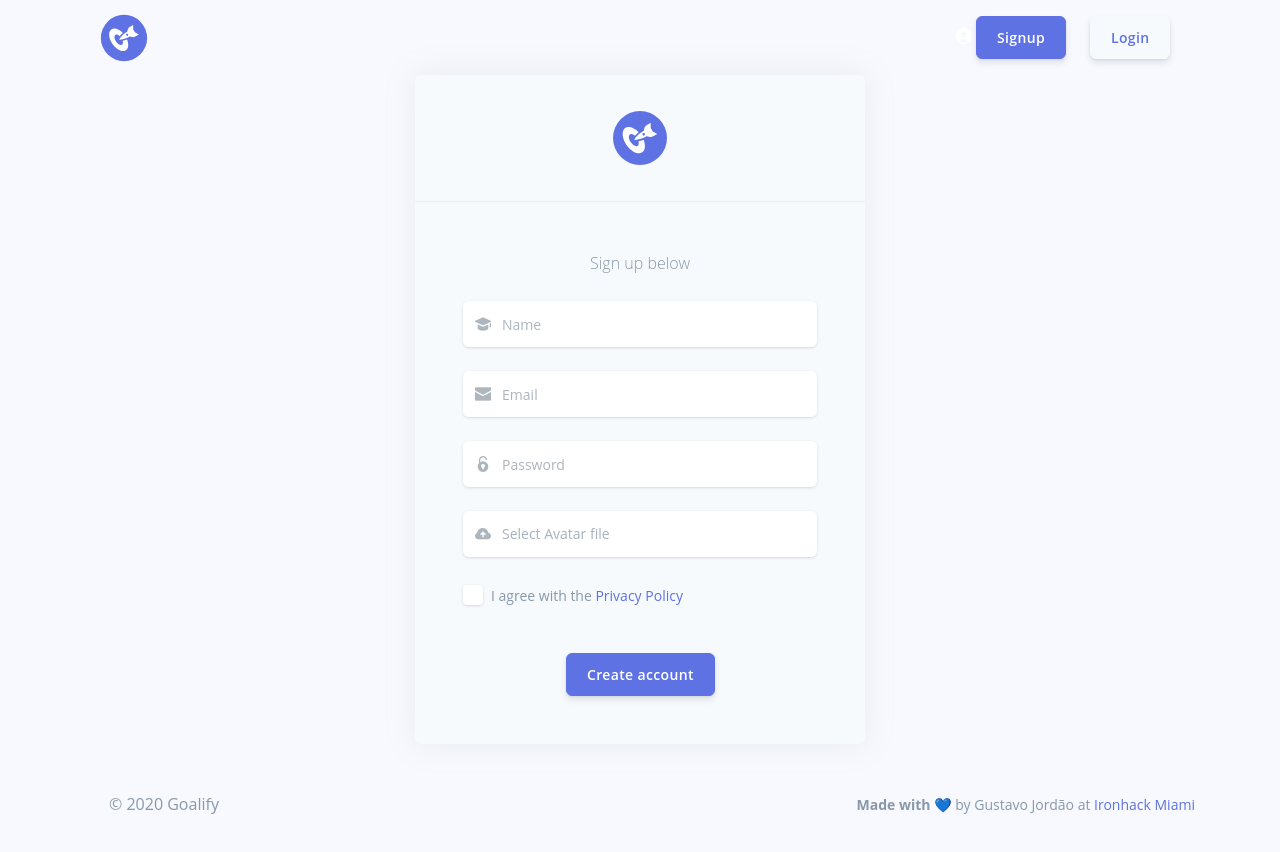
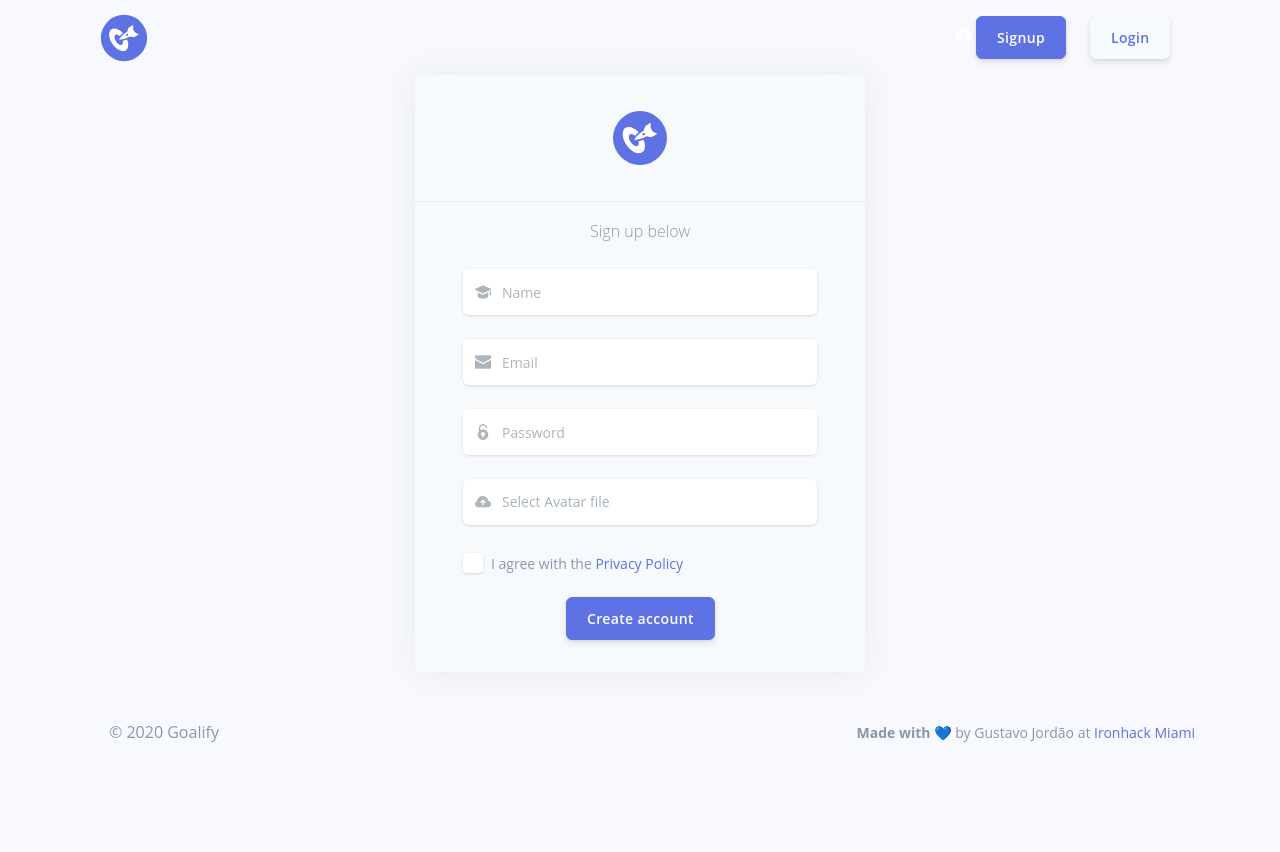
Before and after one commit to gustavofjordao021/Project-Module3-Goalify-FrontEnd, a React (Create React App) app: page /signup in a window 1280 px wide. Shown: the top 852 px of the page. After the commit the page ends 800 px from the top, so only its background shows below. Built offline with nearby package versions, Linux system fonts and the light colour scheme; no server answers.

Commit message:
Styles fixes

```diff
--- a/src/components/Signup/Signup.js
+++ b/src/components/Signup/Signup.js
@@ -55,7 +55,7 @@ const Signup = () => {
                         />
                       </div>
                     </CardHeader>
-                    <CardBody className="px-lg-5 py-lg-5">
+                    <CardBody className="px-lg-5 py-lg-3">
                       <div className="text-center text-muted mb-4">
                         <p>Sign up below</p>
                       </div>
@@ -135,7 +135,7 @@ const Signup = () => {
                             </p>
                           </InputGroup>
                         </FormGroup>
-                        <Row className="my-4">
+                        <Row className="my-1">
                           <Col xs="12">
                             <div className="custom-control custom-control-alternative custom-checkbox">
                               <input
@@ -167,12 +167,11 @@ const Signup = () => {
                         ) : (
                           <span></span>
                         )}
-                        <div className="text-center">
-                          <Button
-                            className="mt-4"
-                            color="primary"
-                            type="submit"
-                          >
+                        <div
+                          className="text-center mt-4 mb-3"
+                          id="signup-container"
+                        >
+                          <Button color="primary" type="submit">
                             Create account
                           </Button>
                         </div>
```
